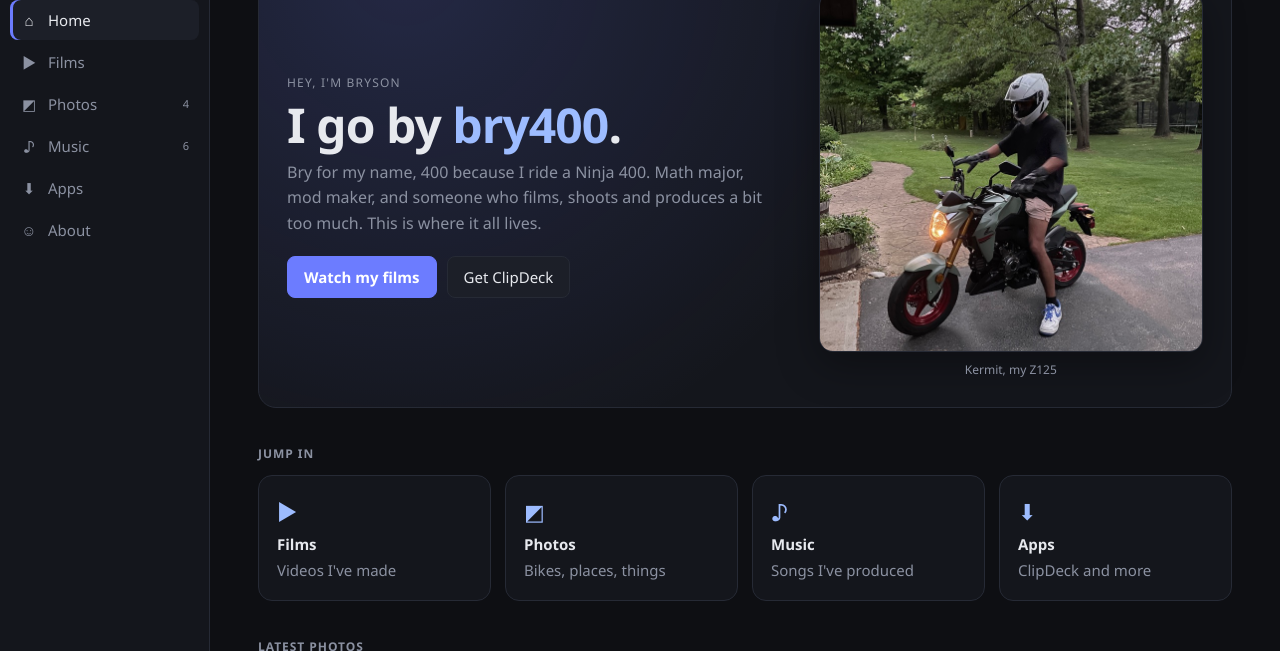
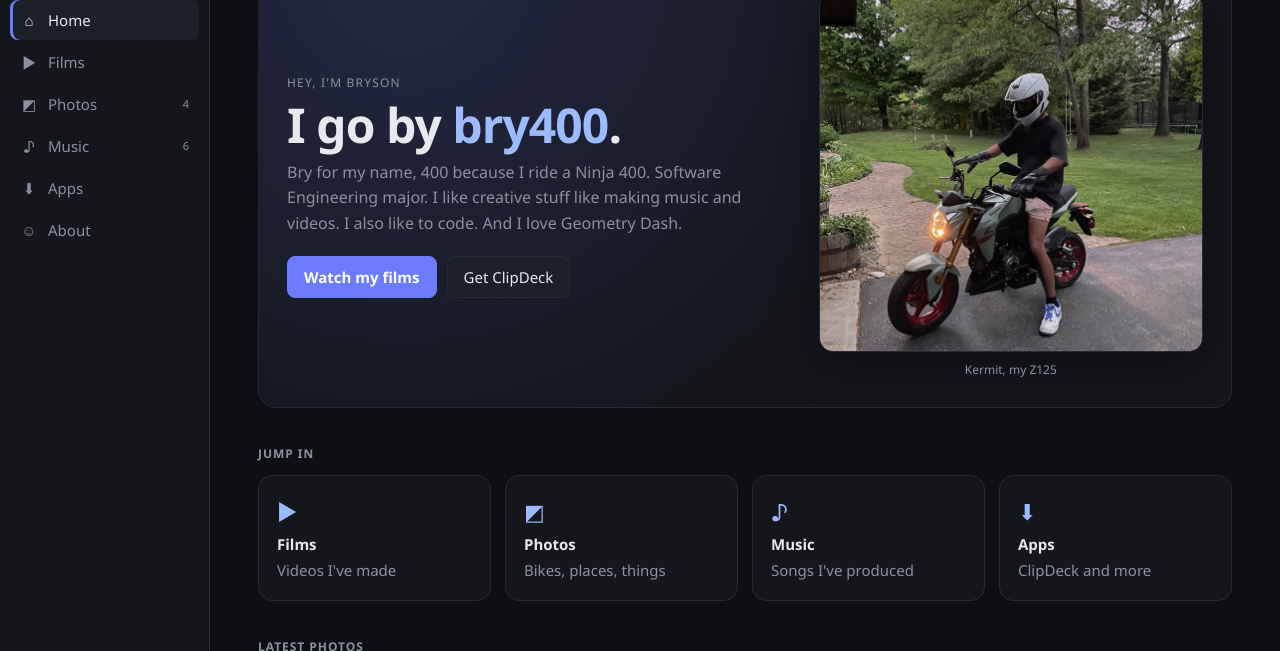
Before and after one commit to kazido/brysite, a plain HTML site: page index.html in a window 1280 px wide. Shown: the part 69-720 px from the top of the page. Drawn offline with Linux system fonts and the light colour scheme.

Commit message:
Revise hero section description in index.html
Updated personal description to reflect current interests and studies.

```diff
--- a/index.html
+++ b/index.html
@@ -45,8 +45,8 @@
                     <div class="hero-text">
                         <p class="eyebrow">Hey, I'm Bryson</p>
                         <h1>I go by <span class="accent">bry400</span>.</h1>
-                        <p class="lead">Bry for my name, 400 because I ride a Ninja 400. Math major, mod maker, and
-                            someone who films, shoots and produces a bit too much. This is where it all lives.</p>
+                        <p class="lead">Bry for my name, 400 because I ride a Ninja 400. Software Engineering major. I like creative stuff
+                            like making music and videos. I also like to code. And I love Geometry Dash.</p>
                         <div class="row">
                             <a class="btn primary" href="#films">Watch my films</a>
                             <a class="btn" href="#apps">Get ClipDeck</a>
```
